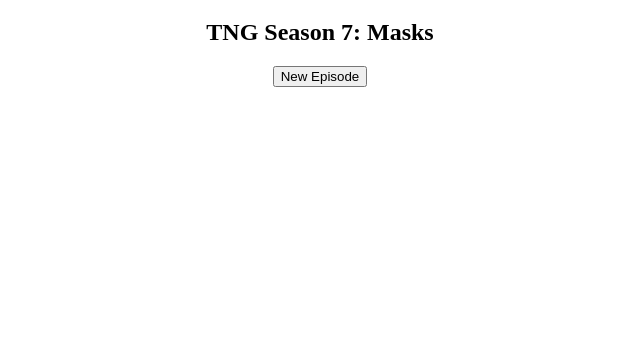
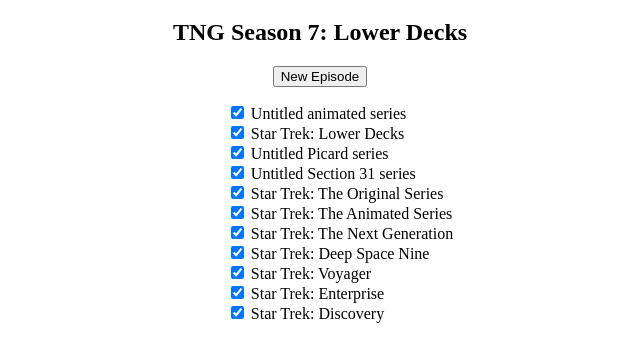
Before and after one commit to mktwohy/StarTrekEpisodePicker, a plain HTML site: page index.html in a window 1280 px wide. Shown: the part 61-422 px from the top of the page, without its empty margins (320-960 px from the left). Drawn offline with nearby package versions, Linux system fonts and the light colour scheme.

Commit message:
add series filters

```diff
--- a/index.html
+++ b/index.html
@@ -13,7 +13,8 @@
     <h1>Star Trek Random Episode Generator</h1>
     <h2 id="episode">Some Episode</h2>
     <div class="centered-column">
-        <button onclick="pickRandomEpisode()">New Episode</button>
+        <button onclick="showRandomEpisode()">New Episode</button>
+        <ul id="series_filters"></ul>
     </div>
 </body>
 
--- /dev/null
+++ b/json/series.json
@@ -0,0 +1,222 @@
+[
+  {
+    "uid": "SEMA0000097474",
+    "title": "Star Trek: The Original Series",
+    "abbreviation": "TOS",
+    "productionStartYear": 1966,
+    "productionEndYear": 1969,
+    "originalRunStartDate": "1966-09-08",
+    "originalRunEndDate": "1969-06-03",
+    "seasonsCount": 3,
+    "episodesCount": 76,
+    "featureLengthEpisodesCount": 0,
+    "productionCompany": {
+      "uid": "COMA0000062916",
+      "name": "Desilu"
+    },
+    "originalBroadcaster": {
+      "uid": "COMA0000006521",
+      "name": "NBC"
+    }
+  },
+  {
+    "uid": "SEMA0000034504",
+    "title": "Star Trek: The Animated Series",
+    "abbreviation": "TAS",
+    "productionStartYear": 1973,
+    "productionEndYear": 1974,
+    "originalRunStartDate": "1973-09-08",
+    "originalRunEndDate": "1974-10-12",
+    "seasonsCount": 2,
+    "episodesCount": 22,
+    "featureLengthEpisodesCount": 0,
+    "productionCompany": {
+      "uid": "COMA0000026671",
+      "name": "Filmation"
+    },
+    "originalBroadcaster": {
+      "uid": "COMA0000006521",
+      "name": "NBC"
+    }
+  },
+  {
+    "uid": "SEMA0000242790",
+    "title": "Untitled animated series",
+    "abbreviation": null,
+    "productionStartYear": null,
+    "productionEndYear": null,
+    "originalRunStartDate": null,
+    "originalRunEndDate": null,
+    "seasonsCount": null,
+    "episodesCount": null,
+    "featureLengthEpisodesCount": null,
+    "productionCompany": {
+      "uid": "COMA0000240172",
+      "name": "CBS Eye Animation Productions"
+    },
+    "originalBroadcaster": {
+      "uid": "COMA0000244996",
+      "name": "Nickelodeon (channel)"
+    }
+  },
+  {
+    "uid": "SEMA0000240166",
+    "title": "Star Trek: Lower Decks",
+    "abbreviation": "LD",
+    "productionStartYear": null,
+    "productionEndYear": null,
+    "originalRunStartDate": null,
+    "originalRunEndDate": null,
+    "seasonsCount": null,
+    "episodesCount": null,
+    "featureLengthEpisodesCount": null,
+    "productionCompany": {
+      "uid": "COMA0000240172",
+      "name": "CBS Eye Animation Productions"
+    },
+    "originalBroadcaster": {
+      "uid": "COMA0000201662",
+      "name": "CBS All Access"
+    }
+  },
+  {
+    "uid": "SEMA0000201665",
+    "title": "Star Trek: Discovery",
+    "abbreviation": "DIS",
+    "productionStartYear": 2017,
+    "productionEndYear": null,
+    "originalRunStartDate": "2017-09-24",
+    "originalRunEndDate": null,
+    "seasonsCount": 1,
+    "episodesCount": 13,
+    "featureLengthEpisodesCount": 0,
+    "productionCompany": {
+      "uid": "COMA0000052430",
+      "name": "CBS Television Studios"
+    },
+    "originalBroadcaster": {
+      "uid": "COMA0000201662",
+      "name": "CBS All Access"
+    }
+  },
+  {
+    "uid": "SEMA0000238047",
+    "title": "Untitled Picard series",
+    "abbreviation": null,
+    "productionStartYear": null,
+    "productionEndYear": null,
+    "originalRunStartDate": null,
+    "originalRunEndDate": null,
+    "seasonsCount": null,
+    "episodesCount": null,
+    "featureLengthEpisodesCount": null,
+    "productionCompany": {
+      "uid": "COMA0000052430",
+      "name": "CBS Television Studios"
+    },
+    "originalBroadcaster": {
+      "uid": "COMA0000201662",
+      "name": "CBS All Access"
+    }
+  },
+  {
+    "uid": "SEMA0000242360",
+    "title": "Untitled Section 31 series",
+    "abbreviation": null,
+    "productionStartYear": null,
+    "productionEndYear": null,
+    "originalRunStartDate": null,
+    "originalRunEndDate": null,
+    "seasonsCount": null,
+    "episodesCount": null,
+    "featureLengthEpisodesCount": null,
+    "productionCompany": {
+      "uid": "COMA0000052430",
+      "name": "CBS Television Studios"
+    },
+    "originalBroadcaster": {
+      "uid": "COMA0000201662",
+      "name": "CBS All Access"
+    }
+  },
+  {
+    "uid": "SEMA0000103435",
+    "title": "Star Trek: Enterprise",
+    "abbreviation": "ENT",
+    "productionStartYear": 2001,
+    "productionEndYear": 2005,
+    "originalRunStartDate": "2001-09-26",
+    "originalRunEndDate": "2005-05-13",
+    "seasonsCount": 4,
+    "episodesCount": 97,
+    "featureLengthEpisodesCount": 1,
+    "productionCompany": {
+      "uid": "COMA0000001845",
+      "name": "Paramount Pictures"
+    },
+    "originalBroadcaster": {
+      "uid": "COMA0000021844",
+      "name": "UPN"
+    }
+  },
+  {
+    "uid": "SEMA0000000029",
+    "title": "Star Trek: Voyager",
+    "abbreviation": "VOY",
+    "productionStartYear": 1995,
+    "productionEndYear": 2001,
+    "originalRunStartDate": "1995-01-16",
+    "originalRunEndDate": "2001-05-23",
+    "seasonsCount": 7,
+    "episodesCount": 167,
+    "featureLengthEpisodesCount": 4,
+    "productionCompany": {
+      "uid": "COMA0000001845",
+      "name": "Paramount Pictures"
+    },
+    "originalBroadcaster": {
+      "uid": "COMA0000021844",
+      "name": "UPN"
+    }
+  },
+  {
+    "uid": "SEMA0000073238",
+    "title": "Star Trek: Deep Space Nine",
+    "abbreviation": "DS9",
+    "productionStartYear": 1992,
+    "productionEndYear": 1999,
+    "originalRunStartDate": "1993-01-03",
+    "originalRunEndDate": "1999-06-02",
+    "seasonsCount": 7,
+    "episodesCount": 173,
+    "featureLengthEpisodesCount": 3,
+    "productionCompany": {
+      "uid": "COMA0000001845",
+      "name": "Paramount Pictures"
+    },
+    "originalBroadcaster": {
+      "uid": "COMA0000067852",
+      "name": "Viacom (1971-2005)"
+    }
+  },
+  {
+    "uid": "SEMA0000062876",
+    "title": "Star Trek: The Next Generation",
+    "abbreviation": "TNG",
+    "productionStartYear": 1987,
+    "productionEndYear": 1994,
+    "originalRunStartDate": "1987-09-28",
+    "originalRunEndDate": "1994-05-23",
+    "seasonsCount": 7,
+    "episodesCount": 176,
+    "featureLengthEpisodesCount": 2,
+    "productionCompany": {
+      "uid": "COMA0000001845",
+      "name": "Paramount Pictures"
+    },
+    "originalBroadcaster": {
+      "uid": "COMA0000067852",
+      "name": "Viacom (1971-2005)"
+    }
+  }
+]
--- a/main.js
+++ b/main.js
@@ -1,21 +1,67 @@
-let episodes
+
+let allSeries
+let allEpisodes
 
 $(document).ready(() => {
-    $.getJSON('episodes.json')
+    Promise.all([
+        $.getJSON('json/series.json'),
+        $.getJSON('json/episodes.json')
+    ])
         .then((data) => {
-            episodes = data
-            pickRandomEpisode()
+            allSeries = data[0]
+            allEpisodes = data[1]
+            populateSeries()
+            showRandomEpisode()
         })
 })
 
+function populateSeries() {
+    allSeries.sort((a, b) => a.productionStartYear - b.productionStartYear)
 
-function pickRandomEpisode() {
-    if (episodes === undefined) {
+    let seriesFilters = $('#series_filters')
+    for (let s of allSeries) {
+        seriesFilters.append(`
+            <li>
+                <input type="checkbox" id="${s.uid}">
+                ${s.title}
+            </li>
+        `)
+    }
+    seriesFilters
+        .find('li input')
+        .prop('checked', true)
+}
+
+function getToggledSeries() {
+    return $('#series_filters')
+        .find('input:checked')
+        .toArray()
+        .map(item => getSeriesFromId(item.id))
+}
+
+function seriesIsSelected(uid) {
+    let series = getSeriesFromId(uid)
+    if (series === null) return false
+    return series.title.includes("Star Trek:")
+}
+
+function getSeriesFromId(uid) {
+    return allSeries.filter(s => s.uid === uid)[0] || null
+}
+
+function showRandomEpisode() {
+    if (allEpisodes === undefined) {
         console.error("Cannot pick random episode; episodes have not been read from file yet.")
         return
     }
-    let episode = episodes.random()
+    console.log("toggled: ", getToggledSeries())
+
+    let toggledSeriesIds = getToggledSeries().map(s => s.uid)
+    let episode = allEpisodes
+        .filter(e => toggledSeriesIds.includes(e.series.uid))
+        .random()
     console.log("Randomly picked episode: ", episode)
+    if (episode === undefined) return
     $('#episode').text(`${episode.season.title}: ${episode.title}`)
 }
 
--- a/style.css
+++ b/style.css
@@ -4,6 +4,10 @@
 
 h2 {
     text-align: center;
+}
+
+button {
+    width: max-content;
 }
 
 .centered-column {
@@ -14,6 +18,6 @@
     flex-direction: column;
 }
 
-button {
-    width: max-content;
+#series_filters {
+    list-style-type: none;
 }
```
Also changed, not shown: json/episodes.json (renamed from episodes.json).
